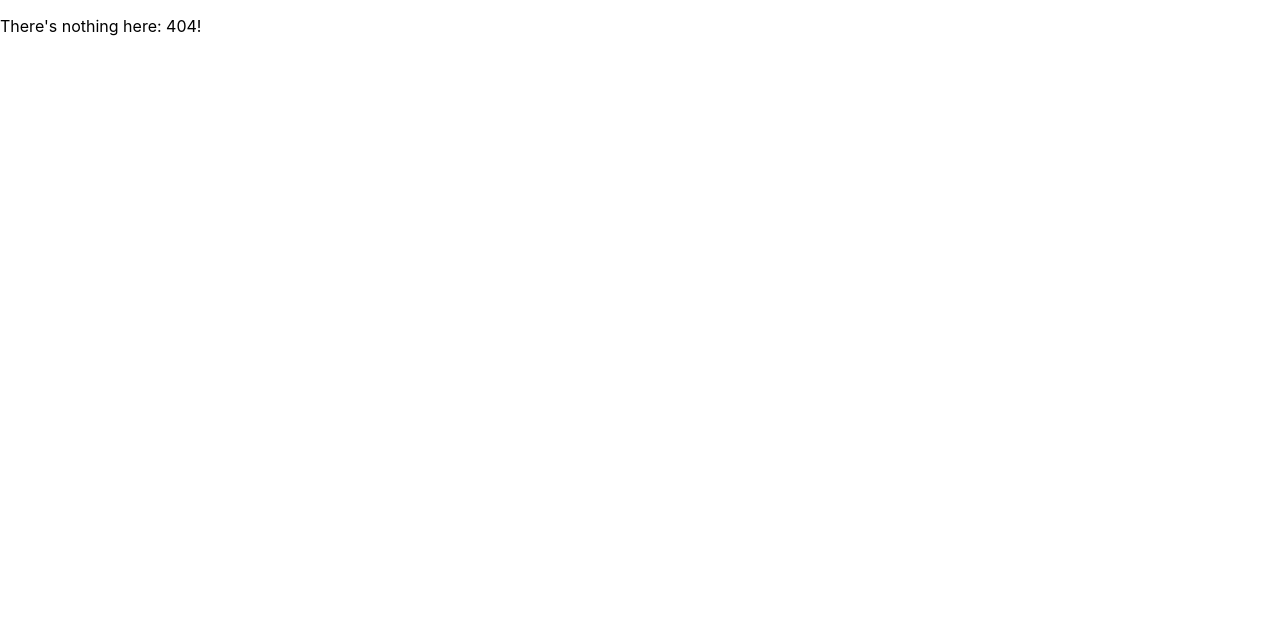
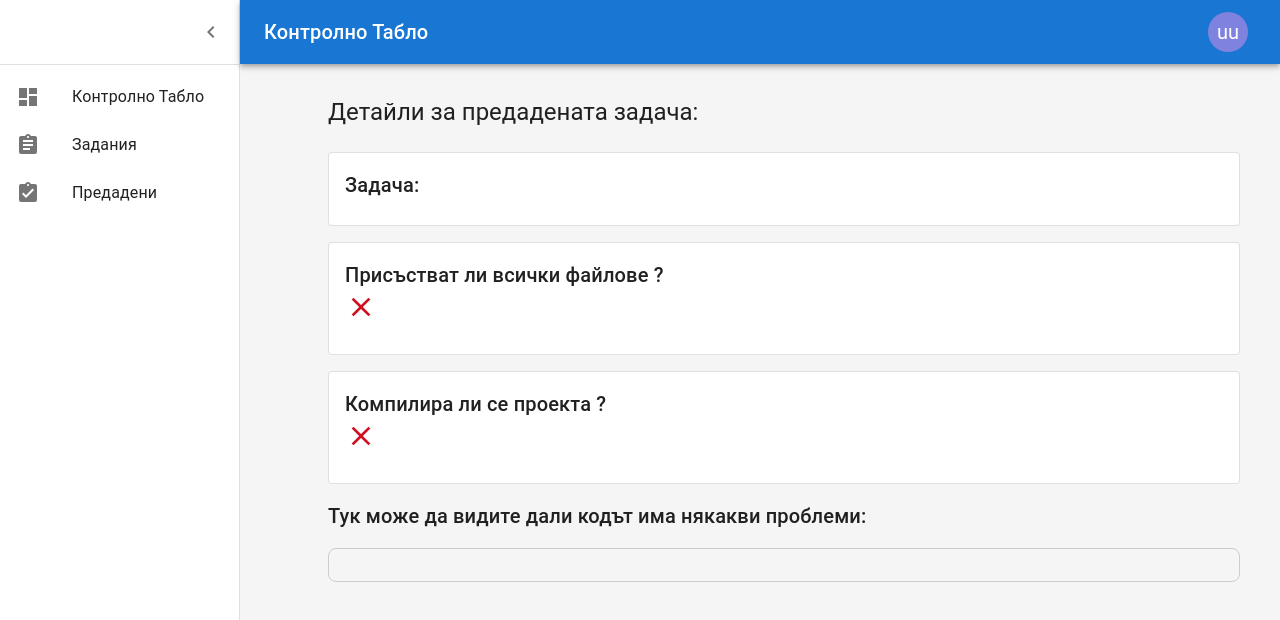
Before and after one commit to nedelcho-delchev-tues/code-auditor-frontend, a React (Create React App) app: page /submissions/1 in a window 1280 px wide. Before the commit this address had no page. Shown: the top 620 px of the page. Built offline with nearby package versions, Linux system fonts and the light colour scheme; no server answers; sample sign-in values are in the browser's storage.

Commit message:
Added SubmissionDetails and refactored AssignmentDetails

```diff
--- a/src/App.js
+++ b/src/App.js
@@ -7,6 +7,7 @@ import {ProtectedRoute} from './security/ProtectedRouter';
 import Assignments from './components/Assignments';
 import AssignmentDetails from './components/AssignmentDetails';
 import Submissions from './components/Submissions';
+import SubmissionDetails from './components/SubmissionDetails';
 
 
 function App() {
@@ -23,10 +24,13 @@ function App() {
             <Route  path='/assignments' element={<Assignments/>}/>
           </Route>
           <Route path='/' element={<ProtectedRoute/>}>
-            <Route  path='/assignment/:id' element={<AssignmentDetails/>}/>
+            <Route  path='/assignments/:id' element={<AssignmentDetails/>}/>
           </Route>
           <Route path='/' element={<ProtectedRoute/>}>
             <Route  path='/submissions' element={<Submissions/>}/>
+          </Route>
+          <Route path='/' element={<ProtectedRoute/>}>
+            <Route  path='/submissions/:id' element={<SubmissionDetails/>}/>
           </Route>
         <Route path="*" element={<p>There's nothing here: 404!</p>} />
       </Routes>
--- a/src/components/AssignmentDetails.js
+++ b/src/components/AssignmentDetails.js
@@ -12,10 +12,8 @@ import List from '@mui/material/List';
 import ListItem from '@mui/material/ListItem';
 import ListItemText from '@mui/material/ListItemText';
 import DragDrop from './DragDrop';
-import CheckIcon from '@mui/icons-material/Check';
-import CloseIcon from '@mui/icons-material/Close';
 import { timestampToDate } from '../utils/Utils';
-import { isSubmissionPresent } from '../services/studentSubmissionService';
+import { Card, CardContent } from '@mui/material';
 
 
 const defaultTheme = createTheme();
@@ -25,7 +23,6 @@ const token = getCurrentUser();
 function AssignmentDetails() {
   const { id } = useParams();
   const [assignment, setAssignment] = useState({});
-  const [submission, setSubmission] = useState({});
   const [alert, setAlert] = useState({
     open: false,
     type: 'info',
@@ -50,26 +47,7 @@ function AssignmentDetails() {
       });
   }, [id]);
 
-  useEffect(() => {
-    fetch(`http://localhost:8080/api/v1/assignment/${id}/get_submission`,
-      {
-        method: 'GET',
-        headers: {
-          'Authorization': `Bearer ${token}`
-        }
-      })
-      .then(response => response.json())
-      .then(data => {
-        setSubmission(data);
-      })
-      .catch(error => {
-        console.error('Error fetching submission:', error);
-      });
-  }, [id])
-
-  const submissionPresent = isSubmissionPresent(submission);
   return (
-    <div>
     <ThemeProvider theme={defaultTheme}>
       <Box sx={{ display: 'flex' }}>
         <CssBaseline />
@@ -84,6 +62,8 @@ function AssignmentDetails() {
             flexGrow: 1,
             height: '100vh',
             overflow: 'auto',
+            pt: 10, // Adjust this padding to account for the header's height
+            px: 3
           }}
         >
           <Box
@@ -91,7 +71,7 @@ function AssignmentDetails() {
               paddingRight: '45px'
             }}
           >
-              <Paper elevation={3} style={{ padding: '120px' }}>
+            <Paper elevation={3} style={{ padding: '30px' }}>
               <Typography variant="h5" align="center">
                 {assignment.title}
               </Typography>
@@ -99,58 +79,36 @@ function AssignmentDetails() {
               <Typography variant="h5" align="center">
                 {assignment.description}
               </Typography>
+              <Divider style={{ margin: '16px 0' }} />
+              <Card variant="outlined" style={{ marginTop: '24px', marginBottom: '24px' }}>
+                <CardContent>
+                  <Typography variant="h8" align="center" gutterBottom>
+                    Файлове, които трябва да присъстват в проекта:
+                  </Typography>
+                  <Divider style={{ margin: '16px 0' }} />
+
+                  <List>
+                    {assignment.specialFiles &&
+                      assignment.specialFiles.map((string, index) => (
+                        <ListItem key={index}>
+                          <ListItemText
+                            primary={<span style={{ marginLeft: '8px' }}>- {string}</span>}
+                          />
+                        </ListItem>
+                      ))}
+                  </List>
+                </CardContent>
+              </Card>
+              <DragDrop />
+            </Paper>
             <Box display="flex" justifyContent="space-between">
               <Typography>Създадено на: {timestampToDate(assignment.createdAt)}</Typography>
               <Typography>Редактирано на: {timestampToDate(assignment.modifiedAt)}</Typography>
             </Box>
-                <Divider style={{ margin: '16px 0' }} />
-                <Typography variant="h7" align="center">
-                  Файлове, които трябва да присъстват в проекта:
-                </Typography>
-                <List>
-                  {assignment.specialFiles &&
-                    assignment.specialFiles.map((string, index) => (
-                      <ListItem key={index}>
-                        <ListItemText primary={string} />
-                      </ListItem>
-                    ))}
-                </List>
-                <DragDrop />
-                {submissionPresent && (
-                  <React.Fragment>
-                    <Typography variant="h5" gutterBottom>
-                      Детайли за предадената задача:
-                    </Typography>
-                    <Typography variant="body1" gutterBottom>
-                      Присъстват ли всички файлове ? : {submission.filesPresent ? <CheckIcon style={{
-                        color: "#34b233",
-                      }} /> : <CloseIcon style={{
-                        color: "#cf1020",
-                      }} />}
-                    </Typography>
-                    <Typography variant="body1" gutterBottom>
-                      Компилира ли се проекта ? : {submission.buildPassing ? <CheckIcon style={{
-                        color: "#34b233",
-                      }} /> : <CloseIcon style={{
-                        color: "#cf1020",
-                      }} />}
-                    </Typography>
-                    <Typography variant="body1" gutterBottom>
-                      Тук може да видите дали кодът има някакви проблеми:
-                    </Typography>
-                    <Box dangerouslySetInnerHTML={{
-                      __html: submission.problems
-                        ? decodeBase64ToHTML(submission.problems)
-                        : '',
-                    }} />
-                  </React.Fragment>
-                )}
-              </Paper>
           </Box>
         </Box>
       </Box>
     </ThemeProvider>
-    </div>
   );
 };
 
--- a/src/components/Assignments.js
+++ b/src/components/Assignments.js
@@ -127,7 +127,7 @@ function Assignments() {
     const navigate = useNavigate();
 
     const handleRowClick = (id) => {
-        navigate(`/assignment/${id}`);
+        navigate(`/assignments/${id}`);
     };
 
     const [assignments, setAssignments] = useState([]);
@@ -322,7 +322,7 @@ function Assignments() {
                                 </TableRow>
                             </TableHead>
                             <TableBody>
-                                {assignments.map(assignment => (
+                                {[...assignments].reverse().map(assignment => (
                                     <TableRow
                                         key={assignment.id}
                                         onClick={() => handleRowClick(assignment.id)}
--- a/src/components/Register.js
+++ b/src/components/Register.js
@@ -87,7 +87,7 @@ export default function Register() {
                   required
                   fullWidth
                   id="lastName"
-                  label="Второ име"
+                  label="Фамилно име"
                   name="lastName"
                   autoComplete="family-name"
                 />
--- /dev/null
+++ b/src/components/SubmissionDetails.js
@@ -0,0 +1,139 @@
+import React, { useState, useEffect } from 'react';
+import { createTheme, ThemeProvider } from '@mui/material/styles';
+import { useParams } from 'react-router-dom';
+import CssBaseline from '@mui/material/CssBaseline';
+import Box from '@mui/material/Box';
+import { getCurrentUser } from '../services/authenticationService';
+import DashboardDrawer from './DashboardDrawer';
+import Typography from '@mui/material/Typography';
+import CheckIcon from '@mui/icons-material/Check';
+import CloseIcon from '@mui/icons-material/Close';
+import { Card, CardContent } from '@mui/material';
+
+
+const defaultTheme = createTheme();
+
+const token = getCurrentUser();
+
+function SubmissionDetails() {
+    const { id } = useParams();
+    const [assignment, setAssignment] = useState({});
+    const [submission, setSubmission] = useState({});
+
+    useEffect(() => {
+        fetch(`http://localhost:8080/api/v1/submission/${parseInt(id)}`,
+            {
+                method: 'GET',
+                headers: {
+                    'Content-Type': 'application/json',
+                    'Authorization': `Bearer ${token}`
+                }
+            })
+            .then(response => response.json())
+            .then(data => {
+                setSubmission(data);
+            })
+            .catch(error => {
+                console.error('Error fetching assignments:', error);
+            });
+    }, [id]);
+
+    useEffect(() => {
+        if (!submission.assignmentId) return;  // guard clause
+
+        fetch(`http://localhost:8080/api/v1/assignment/${submission.assignmentId}`, {
+            method: 'GET',
+            headers: {
+                'Content-Type': 'application/json',
+                'Authorization': `Bearer ${token}`
+            }
+        })
+        .then(response => response.json())
+        .then(data => {
+            setAssignment(data);
+        })
+        .catch(error => {
+            console.error('Error fetching assignment:', error);
+        });
+    }, [submission.assignmentId]);
+
+    console.log(assignment)
+
+    return (
+        <ThemeProvider theme={defaultTheme}>
+            <Box sx={{ display: 'flex' }}>
+                <CssBaseline />
+                <DashboardDrawer />
+                <Box
+                    component="main"
+                    sx={{
+                        backgroundColor: (theme) =>
+                            theme.palette.mode === 'light'
+                                ? theme.palette.grey[100]
+                                : theme.palette.grey[900],
+                        flexGrow: 1,
+                        height: '100vh',
+                        overflow: 'auto',
+                        pt: 10, // Adjust this padding to account for the header's height
+                        px: 3
+                    }}
+                >
+                    <div style={{ padding: '16px' }}>
+                        <Typography variant="h5" gutterBottom style={{ marginBottom: '24px' }}>
+                            Детайли за предадената задача:
+                        </Typography>
+
+                        <Card variant="outlined" style={{ marginBottom: '16px' }}>
+                            <CardContent>
+                                <Typography variant="h6">
+                                    Задача: {assignment.title}
+                                </Typography>
+                            </CardContent>
+                        </Card>
+
+                        <Card variant="outlined" style={{ marginBottom: '16px' }}>
+                            <CardContent>
+                                <Typography variant="h6">
+                                    Присъстват ли всички файлове ?
+                                </Typography>
+                                {submission.filesPresent
+                                    ? <CheckIcon style={{ color: "#34b233", fontSize: '2em' }} />
+                                    : <CloseIcon style={{ color: "#cf1020", fontSize: '2em' }} />}
+                            </CardContent>
+                        </Card>
+
+                        <Card variant="outlined" style={{ marginBottom: '16px' }}>
+                            <CardContent>
+                                <Typography variant="h6">
+                                    Компилира ли се проекта ?
+                                </Typography>
+                                {submission.buildPassing
+                                    ? <CheckIcon style={{ color: "#34b233", fontSize: '2em' }} />
+                                    : <CloseIcon style={{ color: "#cf1020", fontSize: '2em' }} />}
+                            </CardContent>
+                        </Card>
+
+                        <Typography variant="h6" gutterBottom style={{ marginBottom: '16px' }}>
+                            Тук може да видите дали кодът има някакви проблеми:
+                        </Typography>
+                        <Box
+                            style={{ border: '1px solid #ccc', padding: '16px', borderRadius: '8px' }}
+                            dangerouslySetInnerHTML={{
+                                __html: submission.problems
+                                    ? decodeBase64ToHTML(submission.problems)
+                                    : '',
+                            }}
+                        />
+                    </div>
+                </Box>
+            </Box>
+        </ThemeProvider>
+    )
+}
+
+const decodeBase64ToHTML = (base64String) => {
+    const decodedHTML = atob(base64String);
+    return decodedHTML;
+};
+
+export default SubmissionDetails;
--- a/src/components/Submissions.js
+++ b/src/components/Submissions.js
@@ -16,6 +16,7 @@ import CloseIcon from '@mui/icons-material/Close';
 import DashboardDrawer from './DashboardDrawer';
 import { getCurrentUser } from '../services/authenticationService';
 import { userInfo } from '../services/userService';
+import Alert from '@mui/material/Alert';
 
 
 const defaultTheme = createTheme();
@@ -25,6 +26,13 @@ const Submissions = () => {
     const token = getCurrentUser();
     const [user, setUser] = useState([])
     const [submissions, setSubmissions] = useState([]);
+    const [open, setOpen] = useState(false);
+    const [alert, setAlert] = useState({
+        open: false,
+        type: 'info',
+        message: ''
+    });
+
 
     const canOperateSubmissions = (user, submissionUser) => {
         console.log(user, submissionUser);
@@ -61,7 +69,7 @@ const Submissions = () => {
     useEffect(() => {
         fetchSubmissions();
     }, // eslint-disable-next-line
-    []);
+        []);
 
     const fetchSubmissions = () => {
         fetch('http://localhost:8080/api/v1/submission',
@@ -80,44 +88,43 @@ const Submissions = () => {
                 console.error('Error fetching submissions:', error);
             });
     }
-    console.log(submissions)
-    console.log(user)
+
     const handleRowClick = (id) => {
-        navigate(`/assignment/${id}`);
+        navigate(`/submissions/${id}`);
     };
 
-    async function handleDeleteClick(submission) {
-        // try {
-        //     const response = await fetch(`http://localhost:8080/api/v1/assignment/${assignmentId}`, {
-        //         method: 'DELETE',
-        //         headers: {
-        //             'Authorization': `Bearer ${token}`
-        //         }
-        //     });
+    async function handleDeleteClick(submissionId) {
+        try {
+            const response = await fetch(`http://localhost:8080/api/v1/submission/${parseInt(submissionId)}`, {
+                method: 'DELETE',
+                headers: {
+                    'Authorization': `Bearer ${token}`
+                }
+            });
 
-        //     if (!response.ok) {
-        //         setAlert({
-        //             open: true,
-        //             type: 'error',
-        //             message: response.message
-        //         });
-        //     }
+            if (!response.ok) {
+                setAlert({
+                    open: true,
+                    type: 'error',
+                    message: response.message
+                });
+            }
 
-        //     const responseData = await response.json();
+            const responseData = await response.json();
 
-        //     setAlert({
-        //         open: true,
-        //         type: 'info',
-        //         message: responseData.message
-        //     });
+            setAlert({
+                open: true,
+                type: 'info',
+                message: responseData.message
+            });
 
-        // } catch (error) {
-        //     setAlert({
-        //         open: true,
-        //         type: 'info',
-        //         message: error
-        //     });
-        // }
+        } catch (error) {
+            setAlert({
+                open: true,
+                type: 'info',
+                message: error
+            });
+        }
     }
 
     return (
@@ -139,6 +146,11 @@ const Submissions = () => {
                         px: 3
                     }}
                 >
+                    {alert.open && (
+                        <Alert severity={alert.type} onClose={() => setAlert(prev => ({ ...prev, open: false }))}>
+                            {alert.message}
+                        </Alert>
+                    )}
                     <TableContainer component={Paper}>
                         <Table>
                             <TableHead>
@@ -175,10 +187,14 @@ const Submissions = () => {
                                         }} />}</TableCell>
                                         {canOperateSubmissions(user, submission.userId) && (
                                             <TableCell>
-                                                <Button variant="contained" color="error" onClick={(e) => {
-                                                    e.stopPropagation();
-                                                    handleDeleteClick(submission.id);
-                                                }}>
+                                                <Button
+                                                    variant="contained"
+                                                    color="error"
+                                                    onClick={(e) => {
+                                                        e.stopPropagation();
+                                                        handleDeleteClick(submission.id);
+                                                    }}
+                                                >
                                                     Изтрий
                                                 </Button>
                                             </TableCell>
--- a/src/dragdrop.css
+++ b/src/dragdrop.css
@@ -3,15 +3,20 @@
     flex-direction: column;
     align-items: center;
     justify-content: center;
-  }
+    height: 150px; /* Adjust this value based on your desired height */
+}
 
-  .dropzone {
+.dropzone {
     border: 2px dashed #cccccc;
     padding: 20px;
     text-align: center;
     cursor: pointer;
     transition: border-color 0.3s ease;
-  }
+    width: 100%; /* This will ensure the dropzone takes the full width of its container */
+    display: flex;
+    align-items: center; /* This will center the text vertically */
+    justify-content: center; /* This will center the text horizontally */
+}
 
   .dropzone.active {
     border-color: #007bff;
```
Lines whose indentation alone changed are shown as unchanged.
